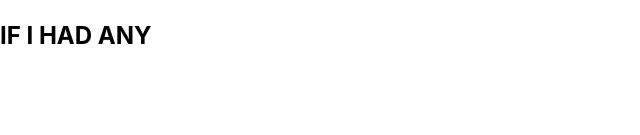
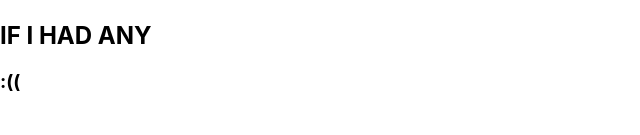
Before and after one commit to Seantz12/dmcm, a React (Create React App) app: page / in a window 1280 px wide. Shown: the part 165-300 px from the top of the page, without its empty margins (0-640 px from the left). Built offline with nearby package versions, Linux system fonts and the light colour scheme.

Commit message:
testing script

```diff
--- a/src/Dashboard.js
+++ b/src/Dashboard.js
@@ -11,6 +11,7 @@ class Dashboard extends Component {
             <div className="dashboard">
                 <h1> this is where i'd put my widgets</h1>
                 <h2> IF I HAD ANY </h2>
+                <h3> :(( </h3>
             </div>
         )
     }
```
